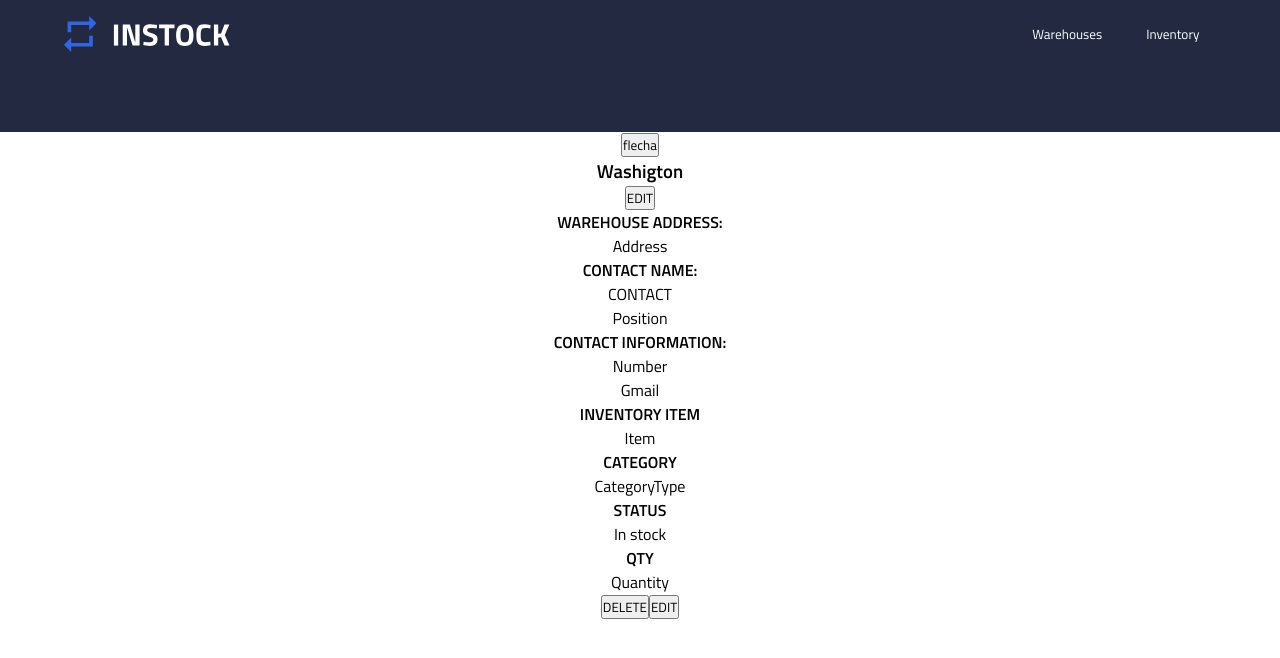
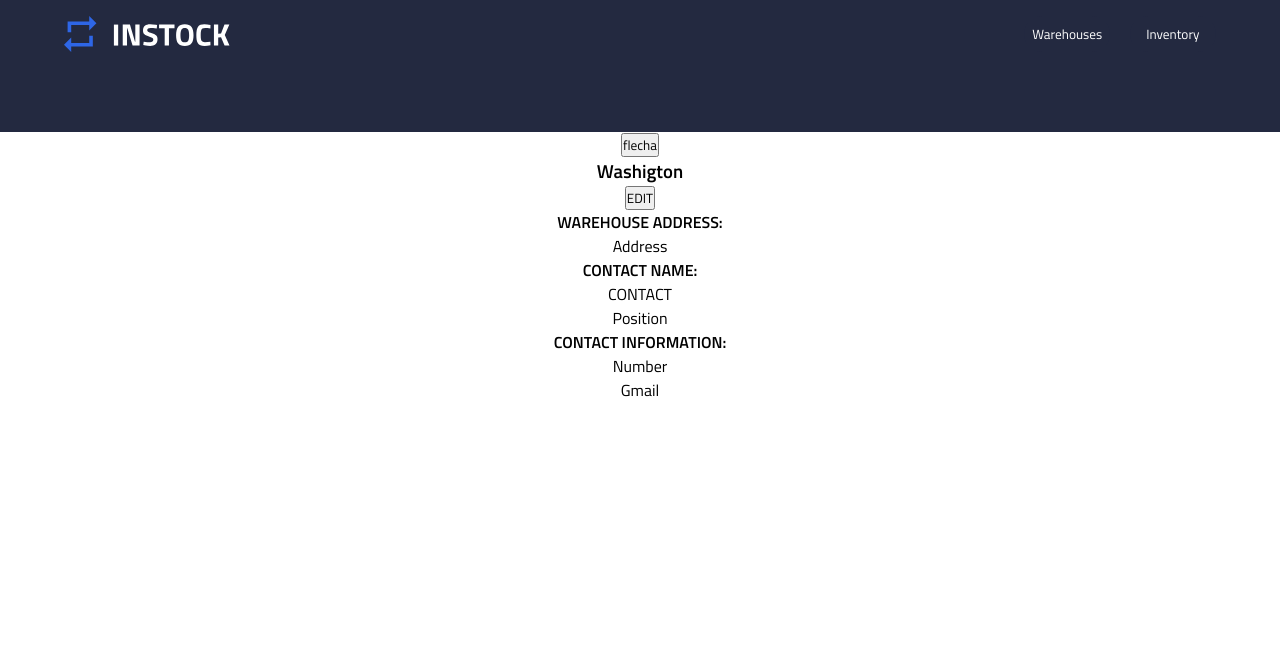
Before and after one commit to christiangarcia-dev/instock-client, a React (Create React App) app: page /warehouse-details in a window 1280 px wide. Shown: the top 658 px of the page. Built offline with nearby package versions, Linux system fonts and the light colour scheme.

Commit message:
added warehouse details structure

```diff
--- a/src/components/Warehouse-Details/Warehouse-Details.js
+++ b/src/components/Warehouse-Details/Warehouse-Details.js
@@ -27,26 +27,7 @@ function WarehouseDetails() {
                 </div>
             </div>
          </section>
-         <section className='warehousedetails__containerThree'>
-            <div className='warehouse__inventory'>
-                <div className='warehouse__inventory-one'>
-                    <h4 className='warehouse__inventory-titleInve'>INVENTORY ITEM</h4>
-                    <p className='warehouse__inventory-typeItem'>Item</p>
-                    <h4 className='warehouse__inventory-titleCate'>CATEGORY</h4>
-                    <p className='warehouse__inventory-category'>CategoryType</p>
-                </div>
-                <div className='warehouse__inventory-two'>
-                    <h4 className='warehouse__inventory-titleStatus'>STATUS</h4>
-                    <p className='warehouse__inventory-stock?'>In stock</p>
-                    <h4 className='warehouse__inventory-titleQTY'>QTY</h4>
-                    <p  className='warehouse__inventory-quantity'>Quantity</p>
-                </div>
-            </div>
-            <div className='warehouse__inventory-buttons'>
-                <button className='warehouse__inventory-delete'>DELETE</button>
-                <button className='warehouse__inventory-edit'>EDIT</button>
-            </div>
-         </section>
+
     </section>
     )
 
```
